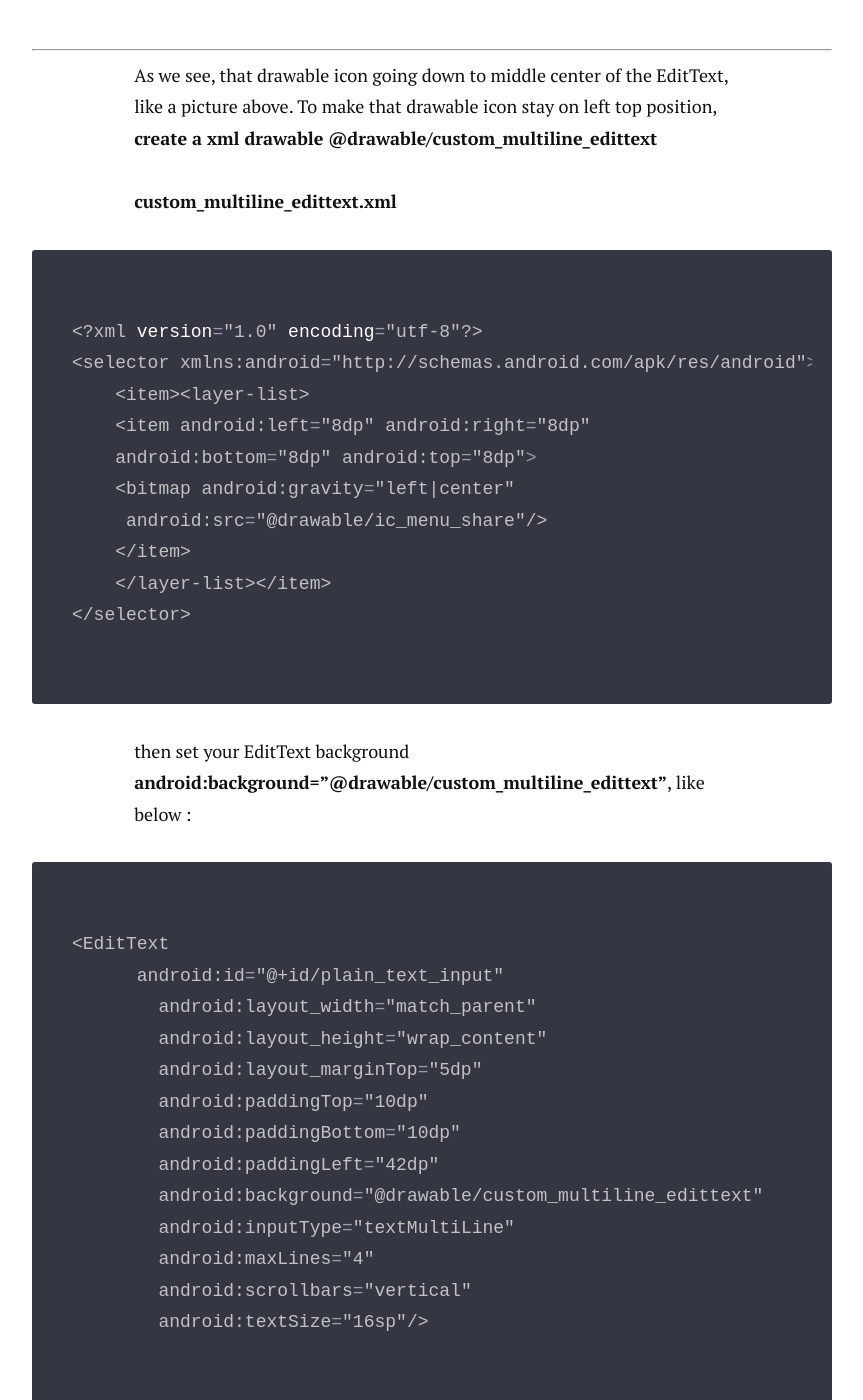
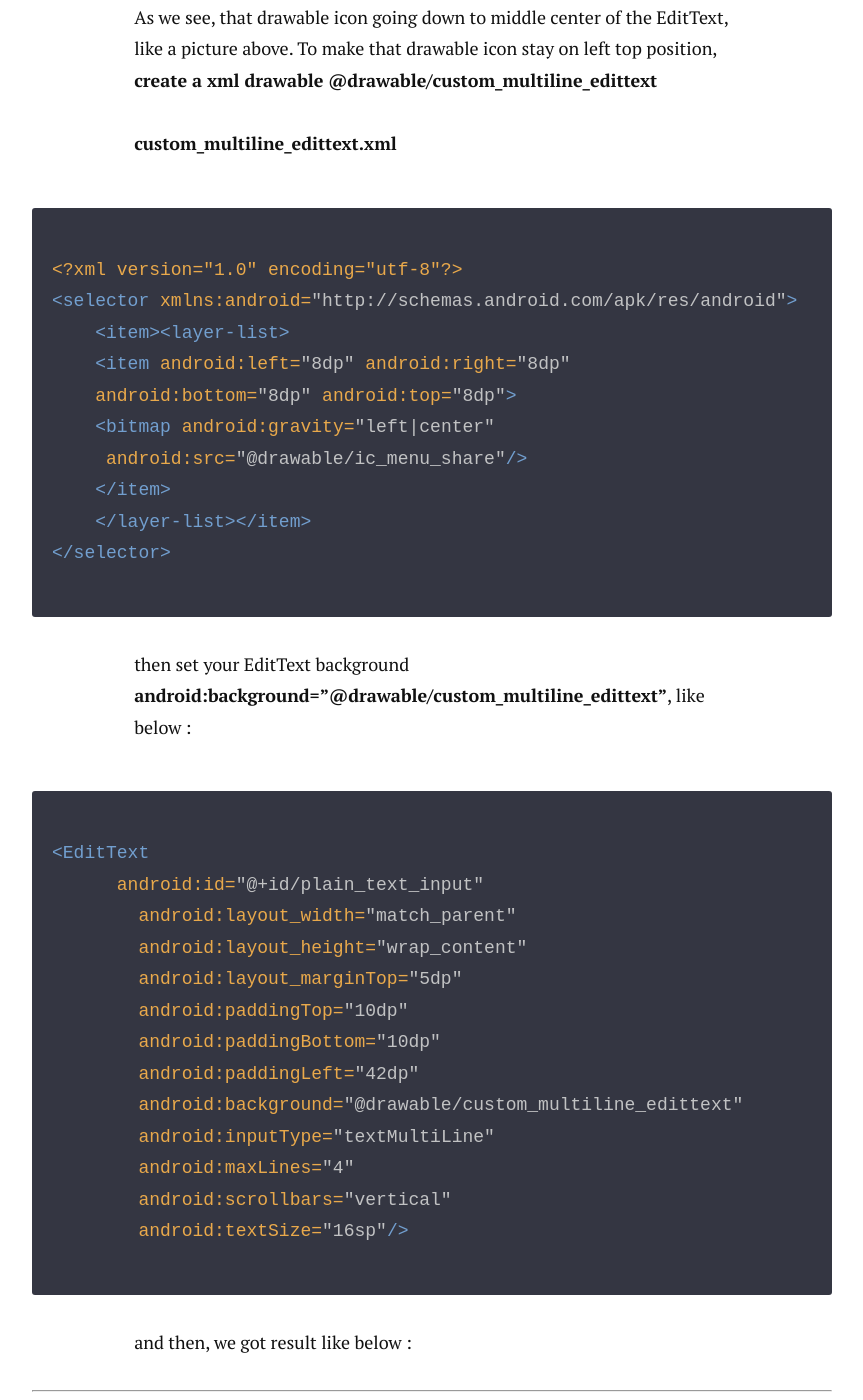
Before and after one commit to zigic88/zigic88.github.io, a Jekyll site: the page built from _posts/2017-06-22-drawable-multiline-edittext.markdown, in a window 1280 px wide and 1400 px high, scrolled down 2476 px. Shown: the whole window, without its empty margins (208-1071 px from the left). Built offline with Jekyll 4.4.1, drawn with Linux system fonts in a browser that asks for light colours; nearby versions of some CDN libraries; some of the changed text lies outside the part shown; grey boxes are pictures that could not be loaded.

Commit message:
Update github pages

````diff
--- a/_posts/2017-06-22-drawable-multiline-edittext.markdown
+++ b/_posts/2017-06-22-drawable-multiline-edittext.markdown
@@ -13,7 +13,7 @@ EditText is a user interface element for entering and modifying text. When you d
      android:inputType="text"/>
 {% endhighlight %}
 We can add drawable into EditText, so the source code example like below :
-```sh
+{% highlight xml %}
  <EditText
      android:id="@+id/plain_text_input"
      android:layout_height="wrap_content"
@@ -21,10 +21,10 @@ We can add drawable into EditText, so the source code example like below :
      android:inputType="text"
      android:drawableLeft="@drawable/ic_cellphone_android"
      android:drawablePadding="8dp"/>
-```
+{% endhighlight %}
 If we want to change EditText inputType to "Multiline", we can changed **android:inputType="text"** to
 **android:inputType="textMultiLine"** and add some additional property like **"android:maxLines"** or **"android:scrollbars"**.
-```sh
+{% highlight xml %}
 <EditText
      android:id="@+id/plain_text_input"
      android:layout_height="wrap_content"
@@ -34,7 +34,7 @@ If we want to change EditText inputType to "Multiline", we can changed **android
      android:scrollbars="vertical"
      android:drawableLeft="@drawable/ic_cellphone_android"
      android:drawablePadding="8dp"/>
-```
+{% endhighlight %}
 Now, you can run your this project and you got this result :
 
 ----------
@@ -44,7 +44,7 @@ Now, you can run your this project and you got this result :
 As we see, that drawable icon going down to middle center of the EditText, like a picture above. To make that drawable icon stay on left top position, **create a xml drawable @drawable/custom_multiline_edittext**
 
 **custom_multiline_edittext.xml**
-```sh
+{% highlight xml %}
 <?xml version="1.0" encoding="utf-8"?>
 <selector xmlns:android="http://schemas.android.com/apk/res/android">
     <item><layer-list>
@@ -55,9 +55,9 @@ As we see, that drawable icon going down to middle center of the EditText, like
     </item>
     </layer-list></item>
 </selector>
-```
+{% endhighlight %}
 then set your EditText background **android:background="@drawable/custom_multiline_edittext"**, like below :
-```sh
+{% highlight xml %}
 <EditText
       android:id="@+id/plain_text_input"
         android:layout_width="match_parent"
@@ -71,7 +71,7 @@ then set your EditText background **android:background="@drawable/custom_multili
         android:maxLines="4"
         android:scrollbars="vertical"
         android:textSize="16sp"/>
-```
+{% endhighlight %}
 and then, we got result like below :
 
 ---
````
